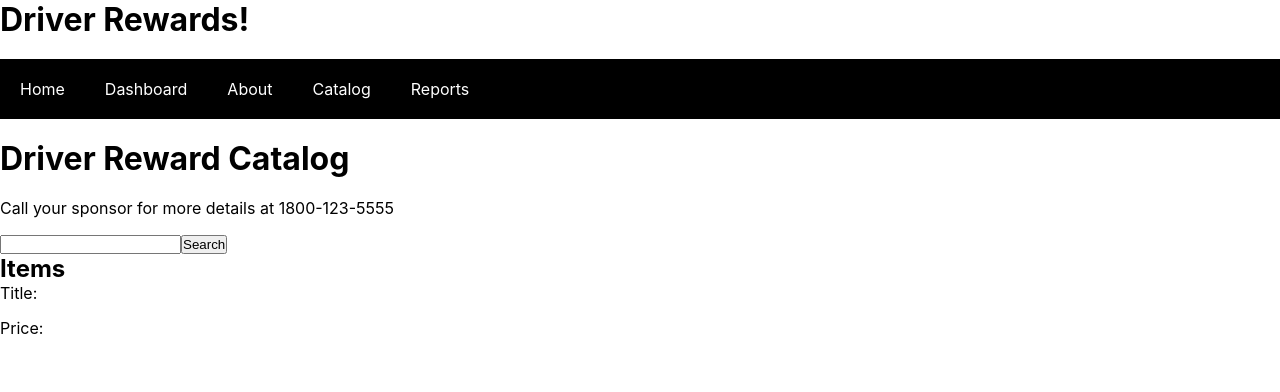
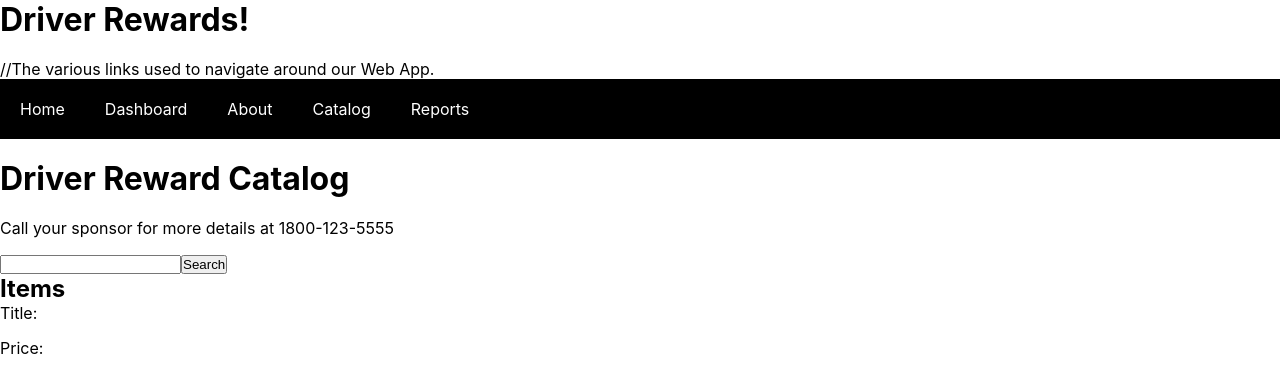
Before and after one commit to 80kb/Team04-ReactApp, a React (Create React App) app: page /catalog in a window 1280 px wide. Shown: the top 392 px of the page. Built offline with nearby package versions, Linux system fonts and the light colour scheme.

Commit message:
Added Comments in Navigation, Adjusted Comments in Main to due having a better undersatnding of routing vs navigation.

```diff
--- a/src/components/Main.js
+++ b/src/components/Main.js
@@ -6,14 +6,14 @@ import Catalog from './Catalog';
 import Dashboard from './Dashboard';
 import Reports from './Reports';
 
-//This is the Home Page on Our Web.
+//This is the Home Page on Our WebApp. Its being done in the Main file since its easier to coordinate.
 const Home = () => (
 	<div className='home'>
 		<h1>Welcome to Driver Rewards (TM)!</h1>
 		<p>Under Construction</p>
 	</div>
 );
-//These are our paths for the Webapp, on the site when you click one of the tabs, this will help route you to the correct page.
+//These are our paths for the Webapp, on the site when you click one of the tabs, this will help you Access the correct info. for the page.
 const Main = () => (
 	<Routes>
 		<Route exact path='/' element={<Home/>}></Route>
--- a/src/components/Navigation.js
+++ b/src/components/Navigation.js
@@ -1,7 +1,11 @@
+//A Library that is used to create links to diffent pages that we use on the Web App.
 import { NavLink } from 'react-router-dom';
 
+//Navigation deals with process of moving from one page to another.
+//This function deals with navigation of each web page.
 const Navigation = () => (
 	<nav>
+		//The various links used to navigate around our Web App.
 		<ul>
 		<li><NavLink to="/">Home</NavLink></li>
 		<li><NavLink to="/dashboard">Dashboard</NavLink></li>
```
